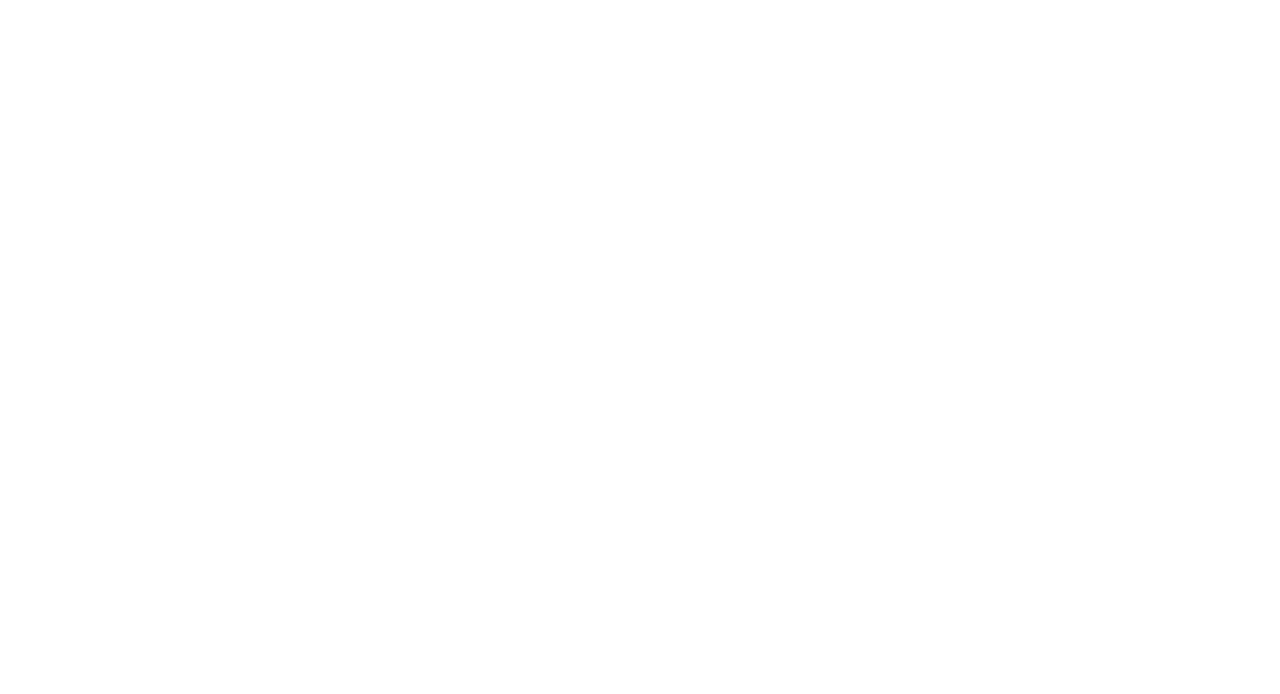
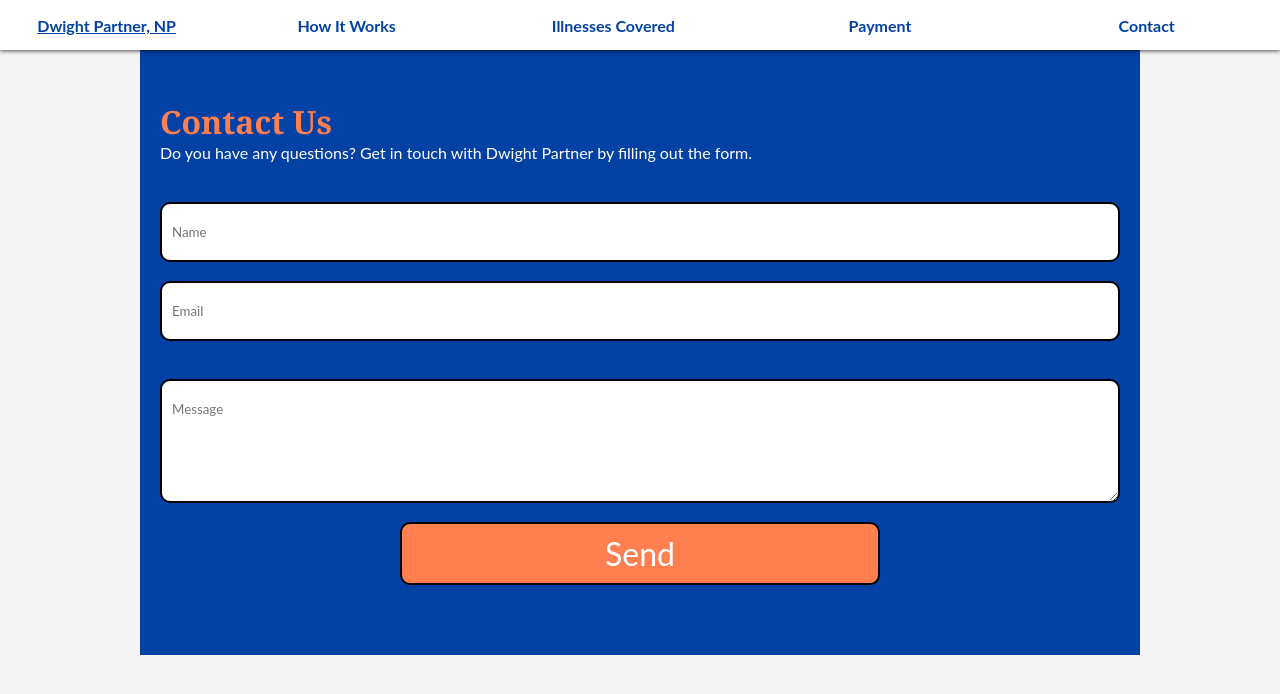
Before and after one commit to Alwinray37/Telemedicine, a plain HTML site: page contact.html in a window 1280 px wide. Drawn offline with Linux system fonts and the light colour scheme.

Commit message:
added contact page, testing email function

```diff
--- a/contact.html
+++ b/contact.html
@@ -0,0 +1,79 @@
+<!DOCTYPE html>
+<html lang="en">
+<head>
+    <!-- google verification meta tag -->
+    <meta name="google-site-verification" content="3sTojHfjHjV5HuL_lI8Hl3mfOWZcN1xSIMI39RJn0TQ">
+    <meta charset="UTF-8">
+    <meta http-equiv="X-UA-Compatible" content="IE=edge">
+    <meta name="viewport" content="width=device-width, initial-scale=1.0">
+    <!-- title may be a bit long -->
+    <title>Telemedicine - Contact Us</title>
+
+    <!-- keywords -->
+    <META NAME="Keywords" Content="telemedicine Arizona, telehealth Arizona, telemedicine Nevada, telehealth Nevada, telemedicine services Arizona, telehealth services Arizona, telemedicine services Nevada, telehealth services Nevada">
+    <META NAME="Author" Content="Dwight Partner">
+    <META NAME="Description" Content="We provide licensed telemedicine in Nevada and Arizona.  Book your medical apointment now. Telehealth services include online medical diagnosis, prescriptions and medical treatments.">
+
+    <!-- not sure what this is -->
+    <META NAME="Robots" Content="ALL">
+    <META NAME="Rating" Content="General">
+    <META NAME="Revisit" Content="0">
+    <meta name="language" content="English"/>
+
+    <!-- linking CSS stylesheet -->
+    <link rel="stylesheet" href="./stylesheet.css">
+    <!-- font kit link -->
+    <script src="https://kit.fontawesome.com/d1482c9976.js" crossorigin="anonymous"></script>
+</head>
+<body>
+    <!-- Navigation -->
+    <nav class="nav-container">
+        <a href="#" class="toggle-button">
+            <span class="bar"></span>
+            <span class="bar"></span>
+            <span class="bar"></span>
+        </a>
+        <div class="logo"><a href="./index.html">Dwight Partner, NP</a></div>
+        <ul>
+            <li><a href="./how-it-works.html">How It Works</a> </li>
+            <li><a href="./All_Disorders_Covered.html">Illnesses Covered</a> </li>
+            <li><a href="./payment.html">Payment</a> </li>
+            <li><a href="./contact.html">Contact</a></li>
+        </ul>
+    </nav>
+   <section id="contact">
+    <div class="wrapper container">
+        <div class="col col-1">
+            <h2>Contact Us</h2>
+            <p>Do you have any questions? Get in touch with Dwight Partner by filling out the form.</p>
+        </div>
+        <form action="https://formsubmit.co/dwightthomaspartner@gmail.com" method="POST">
+            <input type="text" name="name" placeholder="Name"><br>
+            <input type="text" name="email" placeholder="Email"><br>
+            <br><textarea name="message" rows="5" cols="40" placeholder="Message"></textarea><br>
+            <input class="submit" type="submit" value="Send">
+          </form>
+    </div>
+   </section>
+   <!-- <footer>
+        <div class="contact">
+            <a href="mailto:info@telemedicine.house">Email: info@telemedicine.house</a>
+            <a href="tel:+2138875392">Phone: 213-887-5392</a>
+        </div>
+        <div class="copyright">
+            <p>Copyright &copy; 2022, Dwight Partner, NP</p>
+
+        </div>
+    </footer> -->
+
+   <script>
+    // for the hamburger menu
+    const toggleButton = document.querySelector('.toggle-button');
+        const navBar = document.querySelector('nav ul');
+        toggleButton.addEventListener('click', e =>{
+            navBar.classList.toggle('active');
+        })
+
+   </script>
+</body>
+</html>
--- a/stylesheet.css
+++ b/stylesheet.css
@@ -70,6 +70,7 @@ nav{
   background-color: var(--nav);
   box-shadow: 0 0 5px 0;
   position:fixed;
+  font-weight: bold;
 }
 nav ul li a{
   text-decoration: none;
@@ -81,6 +82,7 @@ nav ul li a{
   display: flex;
   align-items: center;
   justify-content: center;
+  font-weight: bold;
 }
 nav .logo{
   width: 100%;
@@ -259,7 +261,7 @@ color: coral;
   align-items: center;
 }
 
-/* category links */
+/* category links *******************************/
 
 .arrow{
   border: solid coral;
@@ -382,6 +384,7 @@ footer a, footer .contact{
 /* ************* How it works ****************** */
 #steps{
   width: 100%;
+  margin: 0 0 50px 0;
 }
 #steps .wrapper{
   display: flex;
@@ -414,6 +417,46 @@ footer a, footer .contact{
 }
 #steps p{
   margin: 10px;
+}
+#steps h2{
+  color: coral;
+}
+/**************Contact Page ***********************/
+#contact .container{
+  background-color: var(--second-blue);
+  display: flex;
+  flex-direction: column;
+  padding: 50px 20px;
+  gap: 20px;
+}
+#contact h2{
+  color: var(--main-orange);
+  color: coral;
+}
+#contact p{
+  color: white;
+}
+#contact input, #contact textarea{
+  width: 100%;
+  padding: 20px 10px;
+  border-radius: 10px;
+  border: 2px solid black;
+}
+#contact form{
+  display: flex;
+  flex-direction: column;
+  align-items: center;
+  justify-content: center;
+  margin: 20px 0;
+}
+#contact .submit{
+  background-color: coral;
+  color: white;
+  font-size: 2rem;
+  padding: 10px;
+  width: 50%;
+  margin: auto;
+
 }
 
 /* media queries */
```
Also changed, not shown: how-it-works.html (+3 -3 lines), index.html (+2 -2 lines).
